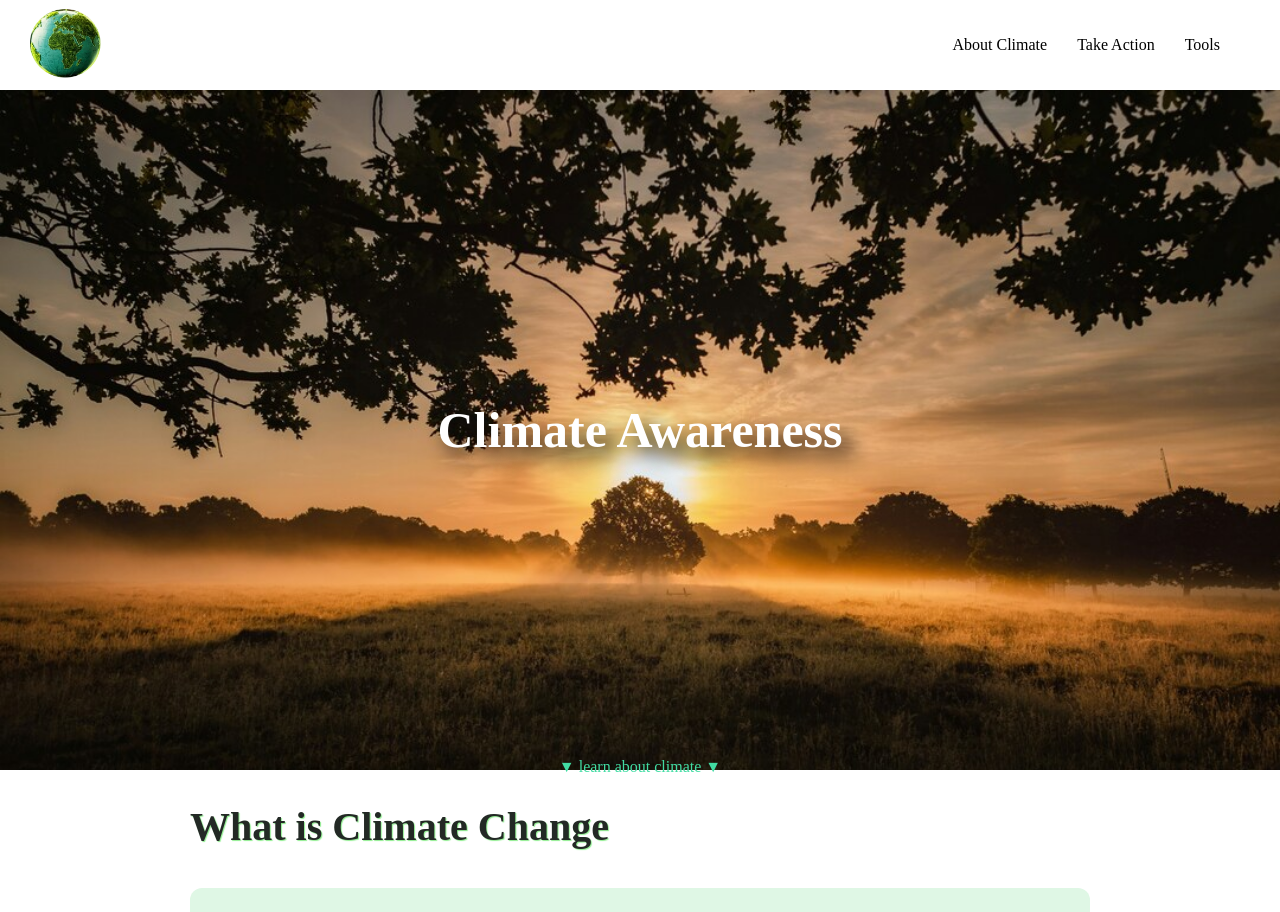
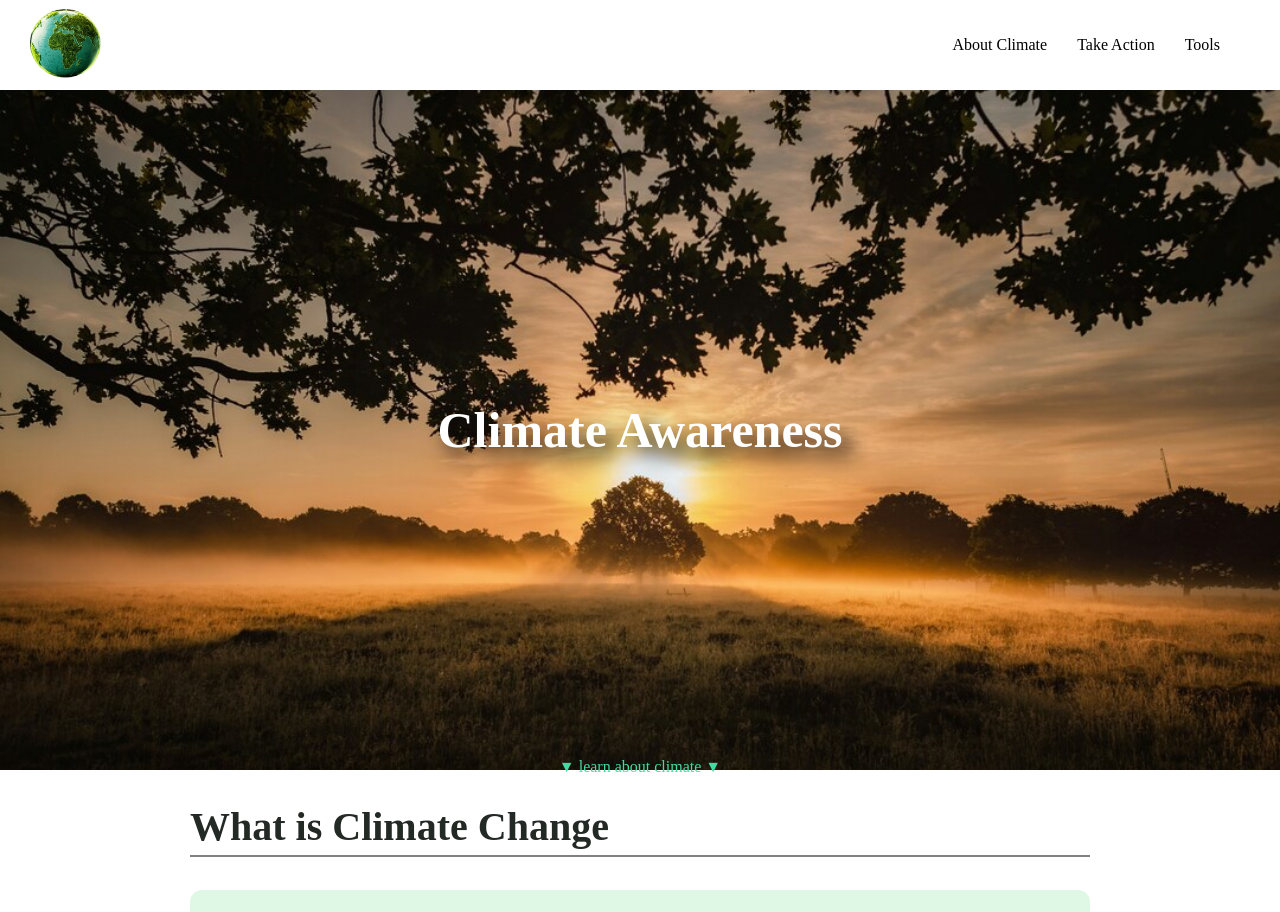
Before and after one commit to andmhn/climate-awareness, a React (Vite) app: page / in a window 1280 px wide. Shown: the top 912 px of the page. Built offline with nearby package versions, Linux system fonts and the light colour scheme.

Commit message:
mistake comment

```diff
--- a/src/components/body/body.css
+++ b/src/components/body/body.css
@@ -14,8 +14,8 @@ body {
 .section_title {
     font-size:40px;
     color:#232925;
-    text-shadow: 1px 1px 1px lightgreen;
-/*     border-bottom: 2px solid grey; */
+/*     text-shadow: 1px 1px 1px lightgreen; */
+    border-bottom: 2px solid grey;
     padding-bottom: 5px;
 }
 
```
